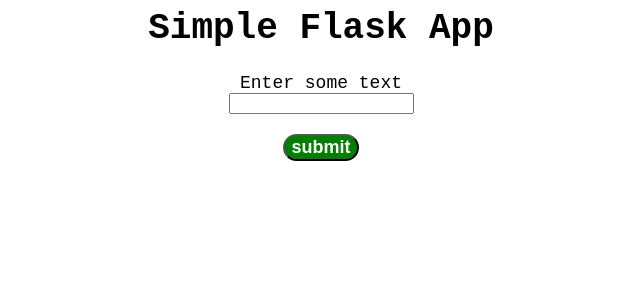
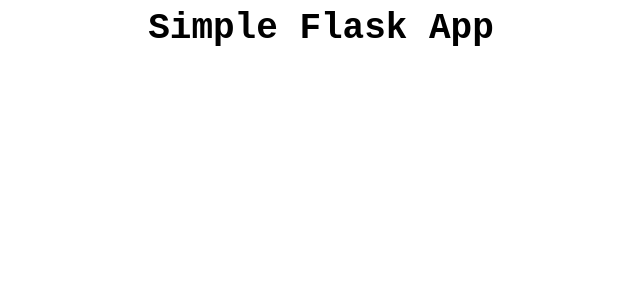
Before and after one commit to Saitata7/2024S-JusticeLeague, a Flask app: page / in a window 1280 px wide. Shown: the top 300 px of the page, without its empty margins (319-959 px from the left). Run offline with Flask 3, Linux system fonts and the light colour scheme; parts of the project's set-up code (start-up, migrations or seed data) failed here and were passed over.

Commit message:
Update index.html

```diff
--- a/source_code/flaskApp/templates/index.html
+++ b/source_code/flaskApp/templates/index.html
@@ -8,11 +8,6 @@
 <body>
     <h1>Simple Flask App</h1>
     <div>
-        <form action="/process" method="POST">
-            <label for="user_input">Enter some text</label><br>
-            <input type="text" id="user_input" name="user_input"><br><br>
-            <input type="submit" value="submit" id="submit">
-        </form>
 
     </div>
     <div id="result"></div>
```
